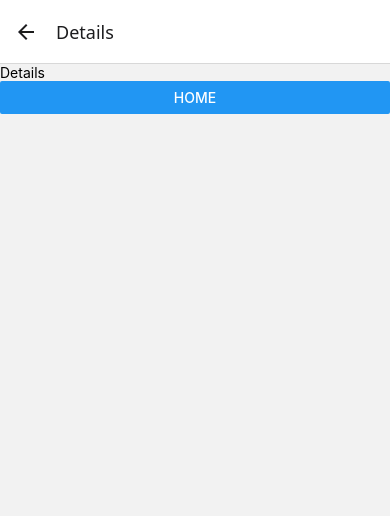
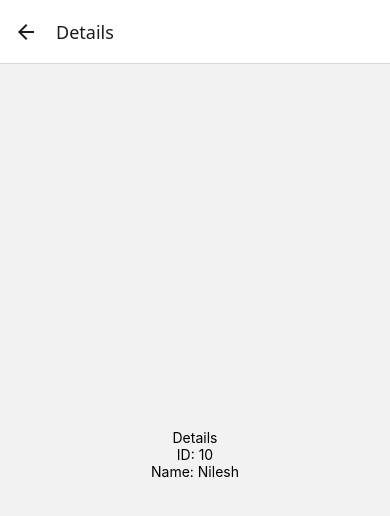
Before and after one commit to nileshborate/react_native, a React Native app in the folder firstappnative/: screen / in a window 390 px wide. Both pictures are taken after a click on the button "GO TO DETAILS". Shown: the top 516 px of the page. Built offline with nearby package versions, Linux system fonts and the light colour scheme; what react-native-worklets would draw is missing.

Commit message:
passing params between screens

```diff
--- a/firstappnative/App.tsx
+++ b/firstappnative/App.tsx
@@ -5,20 +5,24 @@ import 'react-native-gesture-handler';
 
 function Home({ navigation }) {
   return (
-    <View>
+    <View style={{ flex: 1, alignItems: 'center', justifyContent: 'center' }}>
       <Text>Home</Text>
       <Button
         title="Go to Details"
-        onPress={() => navigation.navigate('Details')}
+        onPress={() =>
+          navigation.navigate('Details', { id: 10, name: 'Nilesh' })
+        }
       />
     </View>
   );
 }
-function Details({ navigation }) {
+function Details({ route }) {
+  const { id, name } = route.params;
   return (
-    <View>
+    <View style={{ flex: 1, alignItems: 'center', justifyContent: 'center' }}>
       <Text>Details</Text>
-      <Button title="Home" onPress={() => navigation.navigate('Home')} />
+      <Text>ID: {id}</Text>
+      <Text>Name: {name}</Text>
     </View>
   );
 }
```
